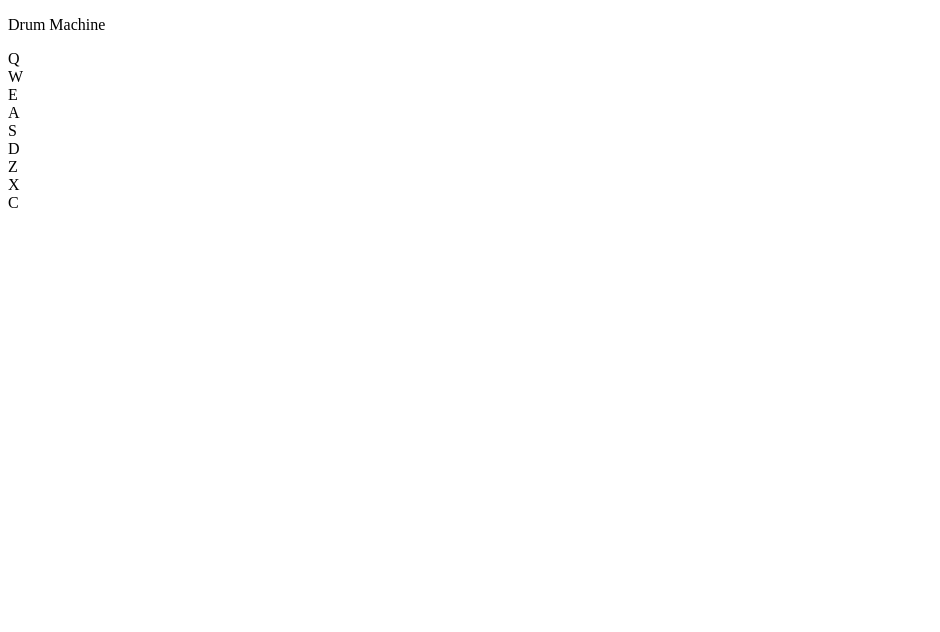
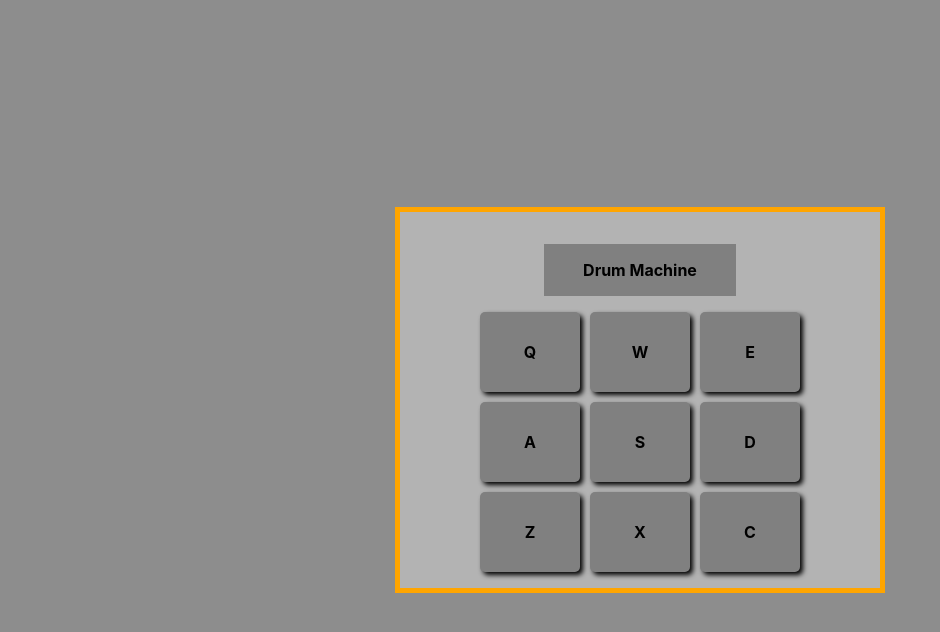
Before and after one commit to sa-pardo/drum-machine, a React (Create React App) app: page / in a window 1280 px wide. Shown: the top 632 px of the page, without its empty margins (0-940 px from the left). Built offline with nearby package versions, Linux system fonts and the light colour scheme.

Commit message:
add styles and fix bugs

```diff
--- a/src/App.js
+++ b/src/App.js
@@ -1,11 +1,15 @@
 import React, { useEffect, useState } from 'react'
+import './index.css';
 
 export default function App() {
   const [sound, setSound] = useState("Drum Machine")
 
   const handleKeyDown = (event) => {
-    let key = event.code.split("").pop();
-    let sound = document.getElementById(key);
+    let sound = document.getElementById(event.code.split("").pop());
+    if (sound === null) {
+      return;
+    }
+    let key = sound.src.split("/").pop();
     handlePress({ key: key, sound: sound });
   }
 
@@ -24,11 +28,13 @@ export default function App() {
     <div id="app-container">
       <div id="drum-machine">
         <p id="display">{sound}</p>
-        {clips.map((element) => {
-          return (
-            <DrumPad key={element.key} id={element.key} handlePress={handlePress} src={element.audioSource} />
-          );
-        })}
+        <div class="pads-container">
+          {clips.map((element) => {
+            return (
+              <DrumPad key={element.key} id={element.key} handlePress={handlePress} src={element.audioSource} />
+            );
+          })}
+          </div>
       </div>
     </div>
   )
--- a/src/index.css
+++ b/src/index.css
@@ -1,13 +1,65 @@
+* {
+  padding: 0px;
+  margin: 0px;
+}
+
 body {
-  margin: 0;
   font-family: -apple-system, BlinkMacSystemFont, 'Segoe UI', 'Roboto', 'Oxygen',
     'Ubuntu', 'Cantarell', 'Fira Sans', 'Droid Sans', 'Helvetica Neue',
     sans-serif;
   -webkit-font-smoothing: antialiased;
   -moz-osx-font-smoothing: grayscale;
+  background-color: #8d8d8d;
 }
 
 code {
   font-family: source-code-pro, Menlo, Monaco, Consolas, 'Courier New',
     monospace;
 }
+
+#app-container {
+  display: flex;
+  justify-content: center;
+  align-items: center;
+  height: 100vh;
+}
+
+#drum-machine {
+  border: 5px solid orange;
+  background-color: #b3b3b3;
+  padding: 1rem;
+  padding-left: 5rem;
+  padding-right: 5rem;
+  width: fit-content;
+}
+
+#display {
+  padding: 1rem;
+  text-align: center;
+  margin: 1rem auto 1rem auto;
+  font-weight: bold;
+  width: 160px;
+  background-color: gray;
+}
+
+.pads-container {
+  display: grid;
+  grid-template-columns: 1fr 1fr 1fr;
+  grid-template-rows: 1fr 1fr 1fr;
+  row-gap: 10px;
+  column-gap: 10px;
+  width: 50%;
+}
+
+.drum-pad {
+  display: flex;
+  width: 100px;
+  height: 80px;
+  background-color: grey;
+  justify-content: center;
+  align-items: center;
+  font-weight: bold;
+  border-radius: 5px;
+  box-shadow: black 3px 3px 5px;
+  cursor: pointer;
+}
```
